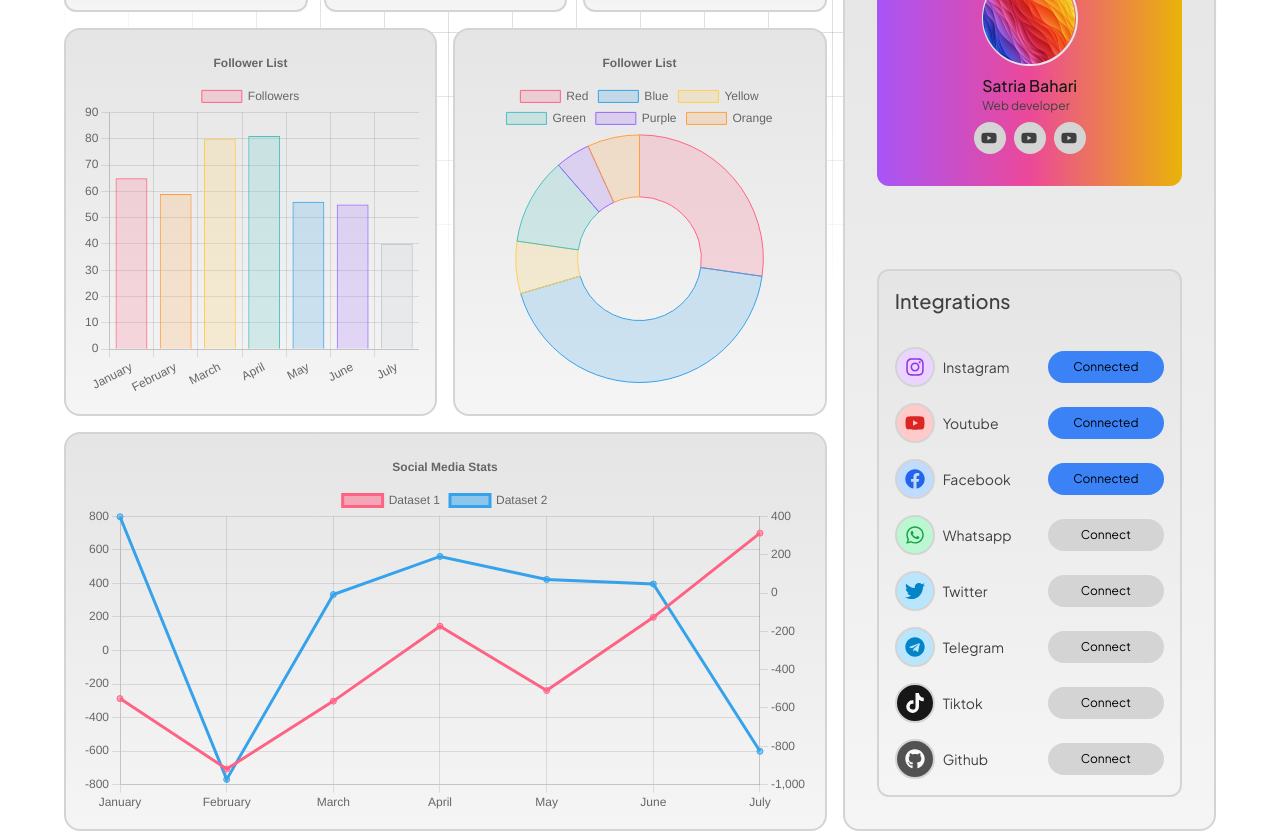
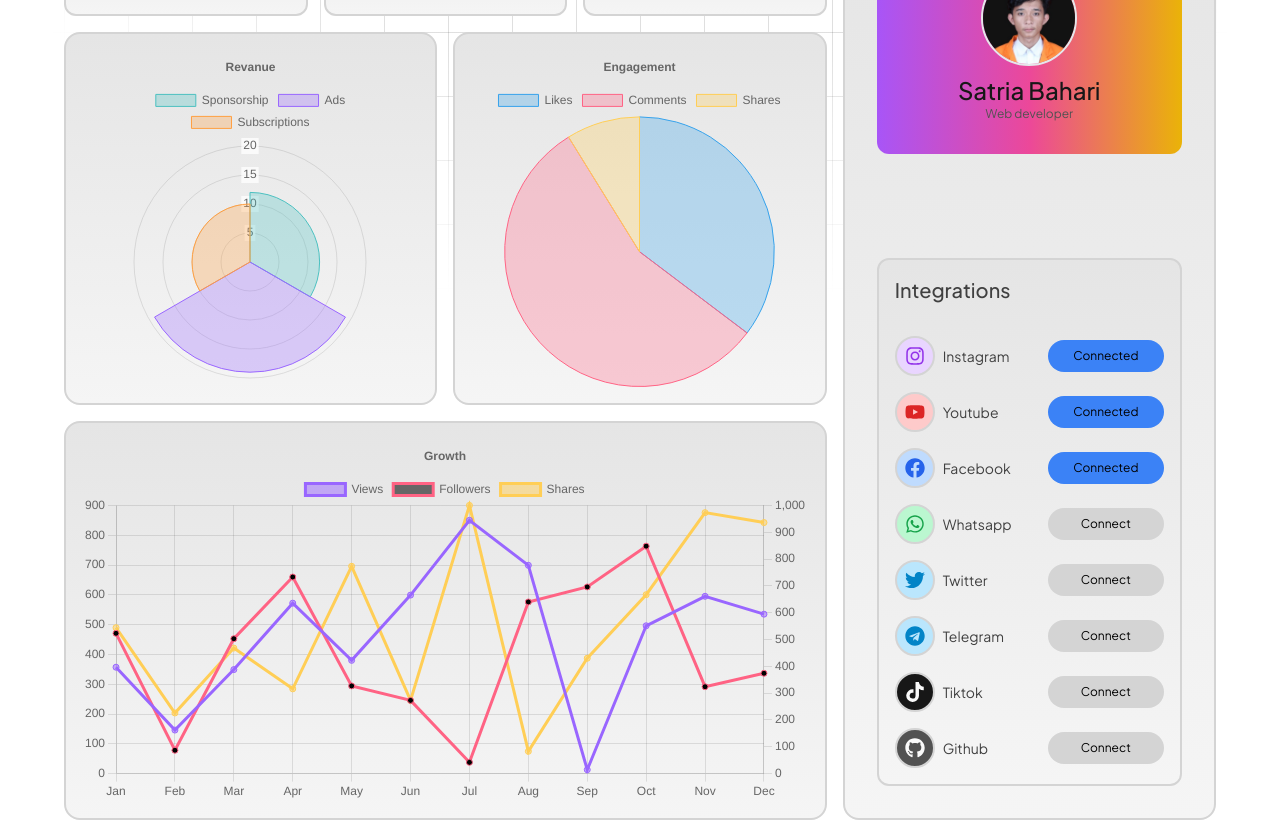
Before and after one commit to satriabahari/creator-pro, a Next.js app: page /dashboard in a window 1280 px wide. Shown: the part 480-1313 px from the top of the page. Built offline with nearby package versions, Linux system fonts and the light colour scheme.

Commit message:
style: add some styles

```diff
--- a/src/modules/dashboard/components/Dashboard.tsx
+++ b/src/modules/dashboard/components/Dashboard.tsx
@@ -1,21 +1,21 @@
 import React from "react";
 import InfoList from "./InfoList";
-import FollowerListCard from "./FollowerListCard";
-import VisitListCard from "./VisitListCard";
+import RevanueChart from "./RevenueChart";
+import EngagementChart from "./EngagementChart";
 import Profile from "./Profile";
-import SocialMediaStats from "./SocialMediaStats";
+import SocialMediaStats from "./GrowthChart";
 
 const Dashboard = () => {
   return (
-    <div className="lg:row-span-3 my-28 grid lg:grid-cols-9 gap-4 overflow-hidden"
-    id="dashboard"
-
+    <div
+      className="mt-20 grid gap-4 lg:overflow-hidden  lg:row-span-3 lg:mb-12 lg:mt-28 md:grid-cols-6 md:row-span-4 lg:grid-cols-9"
+      id="dashboard"
     >
       <InfoList />
       <Profile />
       {/* <TaskListCard /> */}
-      <FollowerListCard />
-      <VisitListCard />
+      <RevanueChart />
+      <EngagementChart />
       <SocialMediaStats />
     </div>
   );
--- /dev/null
+++ b/src/modules/dashboard/components/EngagementChart.tsx
@@ -0,0 +1,58 @@
+"use client";
+
+import Card from "@/common/components/elements/Card";
+import React from "react";
+import { Doughnut, Pie } from "react-chartjs-2";
+import { Chart as ChartJS, ArcElement, Tooltip, Legend } from "chart.js";
+
+ChartJS.register(ArcElement, Tooltip, Legend);
+
+export const options = {
+  responsive: true,
+  plugins: {
+    legend: {
+      position: "top" as const,
+    },
+    title: {
+      display: true,
+      text: "Engagement",
+    },
+  },
+};
+
+const data = {
+  labels: ["Likes", "Comments", "Shares"],
+  datasets: [
+    {
+      label: "Total",
+      data: [12, 19, 3],
+      backgroundColor: [
+        "rgba(54, 162, 235, 0.3)",
+        "rgba(255, 99, 132, 0.3)",
+        "rgba(255, 206, 86, 0.3)",
+      ],
+      borderColor: [
+        "rgba(54, 162, 235, 1)",
+        "rgba(255, 99, 132, 1)",
+        "rgba(255, 206, 86, 1)",
+      ],
+      borderWidth: 1,
+    },
+  ],
+};
+
+const EngagementChart = () => {
+  return (
+    <Card
+      className="col-span-1 flex items-center justify-center md:order-6 md:col-span-3"
+      data-aos="fade-down"
+      data-aos-delay="600"
+      data-aos-anchor="#dashboard"
+    >
+      {/* <Doughnut data={data} /> */}
+      <Pie options={options} data={data} />
+    </Card>
+  );
+};
+
+export default EngagementChart;
--- a/src/modules/dashboard/components/FollowerListCard.tsx
+++ /dev/null
@@ -1,99 +0,0 @@
-"use client";
-
-import Card from "@/common/components/elements/Card";
-import React from "react";
-import {
-  Chart as ChartJS,
-  CategoryScale,
-  LinearScale,
-  BarElement,
-  Title,
-  Tooltip,
-  Legend,
-} from "chart.js";
-import { Bar } from "react-chartjs-2";
-import faker from "faker";
-import { months } from "@/utils/Utils";
-
-ChartJS.register(
-  CategoryScale,
-  LinearScale,
-  BarElement,
-  Title,
-  Tooltip,
-  Legend,
-);
-
-export const options = {
-  // responsive: true,
-  maintainAspectRatio: false,
-  plugins: {
-    legend: {
-      position: "top" as const,
-    },
-    title: {
-      display: true,
-      text: "Follower List",
-    },
-  },
-};
-
-// const labels = ["Week 1", "Week 2", "Week 3", "Week 4"];
-
-const labels = months({ count: 7 });
-
-export const data = {
-  labels,
-  datasets: [
-    {
-      label: "Followers",
-      data: [65, 59, 80, 81, 56, 55, 40],
-      backgroundColor: [
-        "rgba(255, 99, 132, 0.2)",
-        "rgba(255, 159, 64, 0.2)",
-        "rgba(255, 205, 86, 0.2)",
-        "rgba(75, 192, 192, 0.2)",
-        "rgba(54, 162, 235, 0.2)",
-        "rgba(153, 102, 255, 0.2)",
-        "rgba(201, 203, 207, 0.2)",
-      ],
-      borderColor: [
-        "rgb(255, 99, 132)",
-        "rgb(255, 159, 64)",
-        "rgb(255, 205, 86)",
-        "rgb(75, 192, 192)",
-        "rgb(54, 162, 235)",
-        "rgb(153, 102, 255)",
-        "rgb(201, 203, 207)",
-      ],
-      borderWidth: 1,
-    },
-  ],
-  // datasets: [
-  //   {
-  //     label: "Dataset 1",
-  //     data: labels.map(() => faker.datatype.number({ min: 0, max: 1000 })),
-  //     backgroundColor: "rgba(255, 99, 132, 0.5)",
-  //   },
-  //   {
-  //     label: "Dataset 2",
-  //     data: labels.map(() => faker.datatype.number({ min: 0, max: 1000 })),
-  //     backgroundColor: "rgba(53, 162, 235, 0.5)",
-  //   },
-  // ],
-};
-
-const FollowerListCard = () => {
-  return (
-    <Card
-      className="lg:col-span-3 col-span-1"
-      data-aos="fade-down"
-      data-aos-delay="500"
-      data-aos-anchor="#dashboard"
-    >
-      <Bar options={options} data={data} />
-    </Card>
-  );
-};
-
-export default FollowerListCard;
--- a/src/modules/dashboard/components/SocialMediaStats.tsx
+++ b/src/modules/dashboard/components/GrowthChart.tsx
@@ -35,7 +35,7 @@ export const options = {
   plugins: {
     title: {
       display: true,
-      text: "Social Media Stats",
+      text: "Growth",
     },
   },
   scales: {
@@ -55,27 +55,49 @@ export const options = {
   },
 };
 
-const labels = ["January", "February", "March", "April", "May", "June", "July"];
+const labels = [
+  "Jan",
+  "Feb",
+  "Mar",
+  "Apr",
+  "May",
+  "Jun",
+  "Jul",
+  "Aug",
+  "Sep",
+  "Oct",
+  "Nov",
+  "Dec",
+];
 
 export const data = {
   labels,
   datasets: [
     {
-      label: "Dataset 1",
-      data: labels.map(() => faker.datatype.number({ min: -1000, max: 1000 })),
-      borderColor: "rgb(255, 99, 132)",
-      backgroundColor: "rgba(255, 99, 132, 0.5)",
+      label: "Views",
+      data: labels.map(() => faker.datatype.number({ min: 0, max: 1000 })),
+      borderColor: "rgba(153, 102, 255, 1)",
+
+      backgroundColor: "rgba(153, 102, 255, 0.5)",
       yAxisID: "y",
     },
     {
-      label: "Dataset 2",
-      data: labels.map(() => faker.datatype.number({ min: -1000, max: 1000 })),
-      borderColor: "rgb(53, 162, 235)",
-      backgroundColor: "rgba(53, 162, 235, 0.5)",
+      label: "Followers",
+      data: labels.map(() => faker.datatype.number({ min: 0, max: 1000 })),
+      borderColor: "rgba(255, 99, 132, 1)",
+      backgroundColor: "rgba(255, 99, 132, 0.5))",
+      yAxisID: "y1",
+    },
+    {
+      label: "Shares",
+      data: labels.map(() => faker.datatype.number({ min: 0, max: 1000 })),
+      borderColor: "rgba(255, 206, 86, 1)",
+      backgroundColor: "rgba(255, 206, 86, 0.5)",
       yAxisID: "y1",
     },
   ],
 };
+
 interface SocialMediaStatsProps {
   colspan?: string;
 }
@@ -83,7 +105,7 @@ interface SocialMediaStatsProps {
 const SocialMediaStats = ({ colspan }: SocialMediaStatsProps) => {
   return (
     <Card
-      className="col-span-1 lg:col-span-6"
+      className="col-span-1 lg:col-span-6 md:col-span-6 md:order-7 flex  items-center justify-center "
       data-aos="fade-up"
       data-aos-delay="700"
       data-aos-anchor="#dashboard"
--- a/src/modules/dashboard/components/Profile.tsx
+++ b/src/modules/dashboard/components/Profile.tsx
@@ -2,14 +2,14 @@ import Card from "@/common/components/elements/Card";
 import SOSMED_ITEMS from "@/common/constants/sosmed";
 import { cn } from "@/lib/utils";
 import Image from "next/image";
-import React from "react";
+import React, { useState } from "react";
 import { FaYoutube } from "react-icons/fa";
 
 const Profile = () => {
   const filteredSosmed = SOSMED_ITEMS.filter((item) => item.isShow);
   return (
     <Card
-      className="col-span-1 row-span-1 flex flex-col justify-between gap-8 p-8 lg:col-span-3 lg:row-span-3"
+      className="col-span-1 row-span-1 flex flex-col justify-between gap-8 p-8 md:col-span-3 md:row-span-2 lg:col-span-3 lg:row-span-3"
       data-aos="fade-left"
       data-aos-delay="300"
       data-aos-anchor="#dashboard"
@@ -20,30 +20,19 @@ const Profile = () => {
         data-aos-anchor="#dashboard"
       >
         <Image
-          src={"/images/hero.jpg"}
+          src={"/images/satria-bahari.jpg"}
           width={300}
           height={300}
           alt={"Profile Image"}
           className="h-24 w-24 rounded-full border-2 dark:border-neutral-50"
         />
-        <div className="flex flex-col">
-          <h4 className="font-medium text-neutral-900 dark:text-neutral-50">
+        <div className="flex flex-col items-center justify-center">
+          <h4 className="text-2xl font-medium text-neutral-900 dark:text-neutral-50">
             Satria Bahari
           </h4>
-          <p className="text-xs text-neutral-700 dark:text-neutral-300">
+          <p className="text-xs text-neutral-600 dark:text-neutral-200">
             Web developer
           </p>
-        </div>
-        <div className="flex gap-2">
-          <div className="rounded-full bg-neutral-300 p-2 text-neutral-700 dark:bg-neutral-700 dark:text-neutral-300">
-            <FaYoutube />
-          </div>
-          <div className="rounded-full bg-neutral-300 p-2 text-neutral-700 dark:bg-neutral-700 dark:text-neutral-300">
-            <FaYoutube />
-          </div>
-          <div className="rounded-full bg-neutral-300 p-2 text-neutral-700 dark:bg-neutral-700 dark:text-neutral-300">
-            <FaYoutube />
-          </div>
         </div>
       </div>
       <div className="space-y-8 overflow-hidden rounded-xl border-2 border-neutral-300 bg-gradient-to-b p-4 dark:border-neutral-700 dark:from-neutral-800 dark:to-neutral-900">
--- /dev/null
+++ b/src/modules/dashboard/components/RevenueChart.tsx
@@ -0,0 +1,63 @@
+"use client";
+
+import React from "react";
+import {
+  Chart as ChartJS,
+  RadialLinearScale,
+  ArcElement,
+  Tooltip,
+  Legend,
+} from "chart.js";
+import { PolarArea } from "react-chartjs-2";
+import Card from "@/common/components/elements/Card";
+
+ChartJS.register(RadialLinearScale, ArcElement, Tooltip, Legend);
+
+export const options = {
+  responsive: true,
+  plugins: {
+    legend: {
+      position: "top" as const,
+    },
+    title: {
+      display: true,
+      text: "Revanue",
+    },
+  },
+};
+
+export const data = {
+  labels: ["Sponsorship", "Ads", "Subscriptions"],
+  datasets: [
+    {
+      label: "Total",
+      data: [12, 19, 10],
+      backgroundColor: [
+        "rgba(75, 192, 192, 0.3)",
+        "rgba(153, 102, 255, 0.3)",
+        "rgba(255, 159, 64, 0.3)",
+      ],
+      borderColor: [
+        "rgba(75, 192, 192, 1)",
+        "rgba(153, 102, 255, 1)",
+        "rgba(255, 159, 64, 1)",
+      ],
+      borderWidth: 1,
+    },
+  ],
+};
+
+const RevenueChart = () => {
+  return (
+    <Card
+      className="col-span-1 flex items-center justify-center md:col-span-3 md:order-5"
+      data-aos="fade-down"
+      data-aos-delay="500"
+      data-aos-anchor="#dashboard"
+    >
+      <PolarArea data={data} options={options} />
+    </Card>
+  );
+};
+
+export default RevenueChart;
--- a/src/modules/dashboard/components/VisitListCard.tsx
+++ /dev/null
@@ -1,64 +0,0 @@
-"use client";
-
-import Card from "@/common/components/elements/Card";
-import React from "react";
-import { Doughnut } from "react-chartjs-2";
-import { Chart as ChartJS, ArcElement, Tooltip, Legend } from "chart.js";
-
-ChartJS.register(ArcElement, Tooltip, Legend);
-
-export const options = {
-  responsive: true,
-  plugins: {
-    legend: {
-      position: "top" as const,
-    },
-    title: {
-      display: true,
-      text: "Follower List",
-    },
-  },
-};
-
-const VisitListCard = () => {
-  const data = {
-    labels: ["Red", "Blue", "Yellow", "Green", "Purple", "Orange"],
-    datasets: [
-      {
-        label: "# of Votes",
-        data: [12, 19, 3, 5, 2, 3],
-        backgroundColor: [
-          "rgba(255, 99, 132, 0.2)",
-          "rgba(54, 162, 235, 0.2)",
-          "rgba(255, 206, 86, 0.2)",
-          "rgba(75, 192, 192, 0.2)",
-          "rgba(153, 102, 255, 0.2)",
-          "rgba(255, 159, 64, 0.2)",
-        ],
-        borderColor: [
-          "rgba(255, 99, 132, 1)",
-          "rgba(54, 162, 235, 1)",
-          "rgba(255, 206, 86, 1)",
-          "rgba(75, 192, 192, 1)",
-          "rgba(153, 102, 255, 1)",
-          "rgba(255, 159, 64, 1)",
-        ],
-        borderWidth: 1,
-      },
-    ],
-  };
-
-  return (
-    <Card
-      className="col-span-1 lg:col-span-3"
-      data-aos="fade-down"
-      data-aos-delay="600"
-      data-aos-anchor="#dashboard"
-    >
-      {/* <Doughnut data={data} /> */}
-      <Doughnut options={options} data={data} />
-    </Card>
-  );
-};
-
-export default VisitListCard;
```
Also changed, not shown: src/modules/dashboard/components/InfoCard.tsx (+11 -8 lines).
